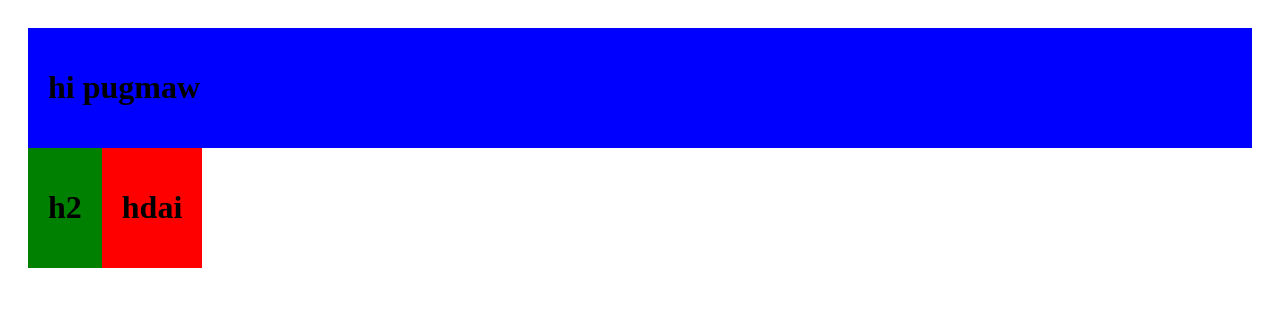
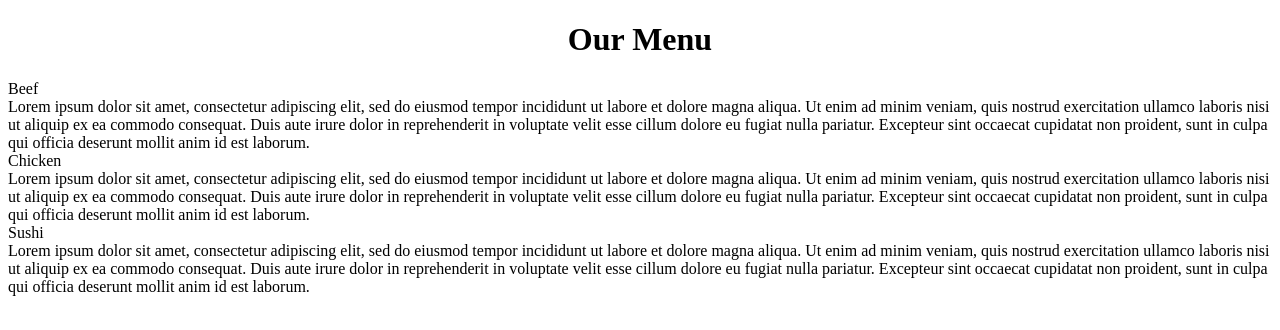
Before and after one commit to sjoshii/Module2Pt2, a plain HTML site: page code.html in a window 1280 px wide. Drawn offline with Linux system fonts and the light colour scheme.

Commit message:
Update code.html

```diff
--- a/code.html
+++ b/code.html
@@ -1,86 +1,39 @@
 <!DOCTYPE html>
 <html>
-<meta name= "viewport" content= "width=device-width, initial-scale= 1.0">
+
 <head>
-	<title></title>
+
+<link rel="stylesheet" type="text/css" href="stylept2.css">
+	<title>Menu</title>
+</head>
+
 <style>
-
-	*{
-	box-sizing:border-box;
-	padding:10px;
-	border:1px;
-	}
-
-	.Box1{
-		padding:10px;
-	border:1px;
-	background-color: blue;
-	}
-
-.Box2{
-		padding:10px;
-	border:1px;
-	float:left;
-	background-color: green;
-	}
-
-.Box3{
-		padding:10px;
-	border:1px;
-		float:left;
-		background-color: red;
-	}
-
-ul{
-
-	list-style-type: none;
-	margin:0px;
-	padding:0px;
-
-
-}
-
-[class*="col-"] {
-    float: left;
-    padding: 15px;
-}
-
-@media only screen and (min-width: 600px) {
-    /* tablets: */
-    .col-m-1 {width: 8.33%;}
-    .col-m-2 {width: 16.66%;}
-    .col-m-3 {width: 25%;}
-    .col-m-4 {width: 33.33%;}
-    .col-m-5 {width: 41.66%;}
-    .col-m-6 {width: 50%;}
-    .col-m-7 {width: 58.33%;}
-    .col-m-8 {width: 66.66%;}
-    .col-m-9 {width: 75%;}
-    .col-m-10 {width: 83.33%;}
-    .col-m-11 {width: 91.66%;}
-    .col-m-12 {width: 100%;}
-
-}
-
 
 </style>
 
-</head>
+
 <body>
+<h1><center>Our Menu</center></h1>
 
-<div class= "Box1">
-<h1>hi pugmaw</h1>
+<div class= "col-lg-3 col-md-4 col-sm-11">
+<div class= "title">Beef</div>
+Lorem ipsum dolor sit amet, consectetur adipiscing elit, sed do eiusmod tempor incididunt ut labore et dolore magna aliqua. Ut enim ad minim veniam, quis nostrud exercitation ullamco laboris nisi ut aliquip ex ea commodo consequat. Duis aute irure dolor in reprehenderit in voluptate velit esse cillum dolore eu fugiat nulla pariatur. Excepteur sint occaecat cupidatat non proident, sunt in culpa qui officia deserunt mollit anim id est laborum.
 </div>
 
-<div class= "Box2">
-<h1>h2</h1>
-</div>
+	<div class= "col-lg-3 col-md-4 col-sm-11" >
+	<div class= "title">Chicken</div>
+	Lorem ipsum dolor sit amet, consectetur adipiscing elit, sed do eiusmod tempor incididunt ut labore et dolore magna aliqua. Ut enim ad minim veniam, quis nostrud exercitation ullamco laboris nisi ut aliquip ex ea commodo consequat. Duis aute irure dolor in reprehenderit in voluptate velit esse cillum dolore eu fugiat nulla pariatur. Excepteur sint occaecat cupidatat non proident, sunt in culpa qui officia deserunt mollit anim id est laborum.
+	</div>
 
-<div class= "Box3">
-<h1>hdai</h1>
+
+<div class = "col-lg-3 col-md-11 col-sm-11">
+<div class= "title">Sushi</div>
+Lorem ipsum dolor sit amet, consectetur adipiscing elit, sed do eiusmod tempor incididunt ut labore et dolore magna aliqua. Ut enim ad minim veniam, quis nostrud exercitation ullamco laboris nisi ut aliquip ex ea commodo consequat. Duis aute irure dolor in reprehenderit in voluptate velit esse cillum dolore eu fugiat nulla pariatur. Excepteur sint occaecat cupidatat non proident, sunt in culpa qui officia deserunt mollit anim id est laborum.
 </div>
 
 
 
 </body>
+
+
 </html>
```
